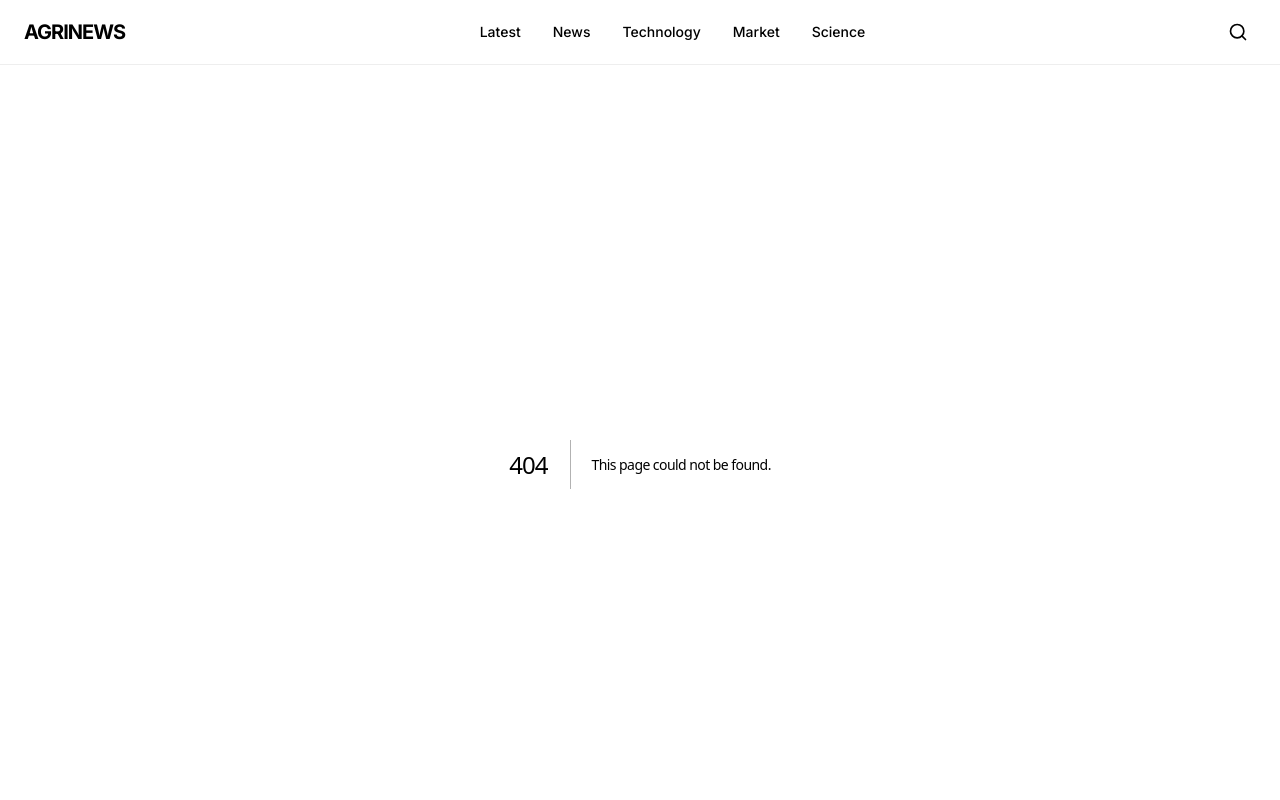
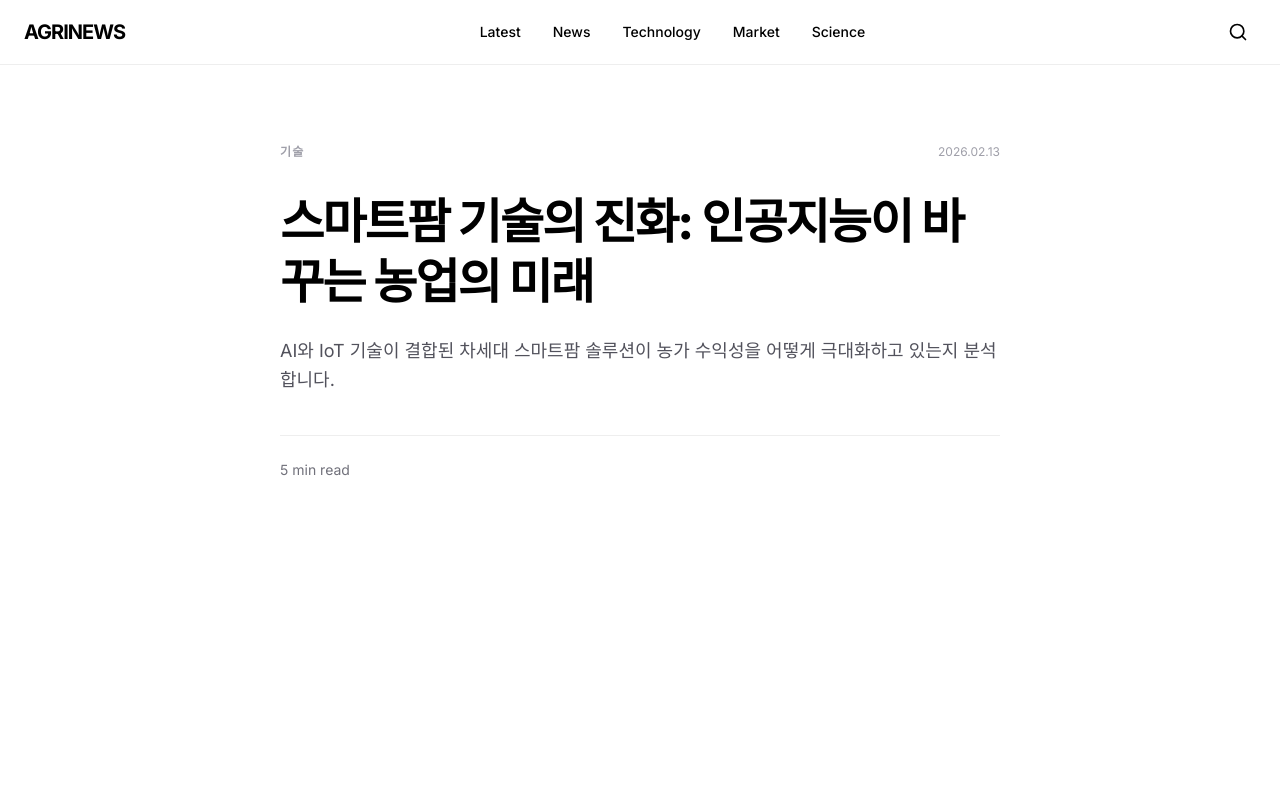
Before and after one commit to kshan713658-sudo/agri_news_v2, a Next.js app: page /posts/1 in a window 1280 px wide. Before the commit this address had no page. Shown: the top 800 px of the page. Built offline with nearby package versions, Linux system fonts and the light colour scheme.

Commit message:
Add files via upload

```diff
--- a/src/app/news/page.tsx
+++ b/src/app/news/page.tsx
@@ -17,6 +17,10 @@ async function getNews() {
       // Handle relative links. Do NOT force HTTPS as the source site may not support it.
       if (link !== '#' && !link.startsWith('http')) {
         link = link.startsWith('/') ? `${BASE_URL}${link}` : `${BASE_URL}/${link}`;
+      }
+      // Ensure link stays on http for this source
+      if (link.startsWith('https://www.newsfarm.co.kr')) {
+        link = link.replace('https://', 'http://');
       }
 
       return {
--- /dev/null
+++ b/src/app/posts/[id]/page.tsx
@@ -0,0 +1,33 @@
+import { notFound } from 'next/navigation';
+import { posts } from '@/lib/data';
+
+export const dynamic = 'force-static';
+
+export default function PostPage({ params }: { params: { id: string } }) {
+  const post = posts.find((p) => p.id === params.id);
+
+  if (!post) return notFound();
+
+  return (
+    <div className="max-w-3xl mx-auto px-6 py-20">
+      <div className="flex items-center justify-between mb-8">
+        <span className="text-xs font-bold tracking-widest uppercase text-zinc-400">
+          {post.category}
+        </span>
+        <span className="text-xs text-zinc-400">{post.date}</span>
+      </div>
+
+      <h1 className="text-4xl md:text-5xl font-black tracking-tight mb-6 leading-tight">
+        {post.title}
+      </h1>
+
+      <p className="text-zinc-600 text-lg leading-relaxed mb-10">
+        {post.excerpt}
+      </p>
+
+      <div className="border-t border-border pt-6 text-sm text-zinc-500">
+        {post.readTime}
+      </div>
+    </div>
+  );
+}
--- a/src/components/blog/PostCard.tsx
+++ b/src/components/blog/PostCard.tsx
@@ -1,5 +1,6 @@
 'use client';
 
+import Link from 'next/link';
 import { motion } from 'framer-motion';
 import { Post } from '@/lib/data';
 import { ArrowRight } from 'lucide-react';
@@ -11,6 +12,7 @@ interface PostCardProps {
 
 export default function PostCard({ post, index }: PostCardProps) {
   return (
+    <Link href={`/posts/${post.id}`} className="block">
       <motion.article
         initial={{ opacity: 0, y: 20 }}
         animate={{ opacity: 1, y: 0 }}
@@ -34,11 +36,12 @@ export default function PostCard({ post, index }: PostCardProps) {
 
         <div className="flex items-center justify-between mt-auto">
           <span className="text-xs text-zinc-400">{post.readTime}</span>
-        <button className="flex items-center gap-2 text-sm font-bold group/btn">
+          <span className="flex items-center gap-2 text-sm font-bold group/btn">
             Read More
             <ArrowRight size={16} className="group-hover/btn:translate-x-1 transition-transform" />
-        </button>
+          </span>
         </div>
       </motion.article>
+    </Link>
   );
 }
--- a/src/components/news/NewsList.tsx
+++ b/src/components/news/NewsList.tsx
@@ -15,6 +15,19 @@ interface NewsListProps {
 }
 
 export default function NewsList({ newsItems }: NewsListProps) {
+  const normalizeUrl = (url: string) => {
+    const trimmed = (url || '').trim();
+    if (!trimmed || trimmed === '#') return '#';
+    if (trimmed.startsWith('https://www.newsfarm.co.kr')) return trimmed.replace('https://', 'http://');
+    return trimmed;
+  };
+
+  const openArticle = (rawUrl: string) => {
+    const url = normalizeUrl(rawUrl);
+    if (url === '#') return;
+    window.location.assign(url);
+  };
+
   const formatDate = (dateStr: string) => {
     try {
       const date = new Date(dateStr);
@@ -36,7 +49,16 @@ export default function NewsList({ newsItems }: NewsListProps) {
           initial={{ opacity: 0, y: 20 }}
           animate={{ opacity: 1, y: 0 }}
           transition={{ duration: 0.5, delay: index * 0.05 }}
-          className="group flex flex-col bg-white border border-zinc-200 p-6 hover:border-black transition-all relative"
+          className="group flex flex-col bg-white border border-zinc-200 p-6 hover:border-black transition-all relative cursor-pointer"
+          role="link"
+          tabIndex={0}
+          onClick={() => openArticle(item.link)}
+          onKeyDown={(e) => {
+            if (e.key === 'Enter' || e.key === ' ') {
+              e.preventDefault();
+              openArticle(item.link);
+            }
+          }}
         >
           <div className="flex items-center gap-2 text-zinc-400 text-xs mb-4">
             <Calendar size={14} />
@@ -45,11 +67,12 @@ export default function NewsList({ newsItems }: NewsListProps) {
 
           <h3 className="text-xl font-bold mb-4 leading-tight">
             <a
-              href={item.link}
+              href={normalizeUrl(item.link)}
               target="_blank"
               rel="noopener noreferrer"
               referrerPolicy="no-referrer"
               className="hover:underline decoration-1 underline-offset-4"
+              onClick={(e) => e.stopPropagation()}
             >
               {item.title}
             </a>
@@ -61,11 +84,12 @@ export default function NewsList({ newsItems }: NewsListProps) {
 
           <div className="mt-auto flex justify-end">
             <a
-              href={item.link}
+              href={normalizeUrl(item.link)}
               target="_blank"
               rel="noopener noreferrer"
               referrerPolicy="no-referrer"
               className="flex items-center gap-2 text-xs font-bold uppercase tracking-widest text-zinc-400 group-hover:text-black transition-colors"
+              onClick={(e) => e.stopPropagation()}
             >
               Read Article
               <ExternalLink size={14} />
```
Lines whose indentation alone changed are shown as unchanged.
